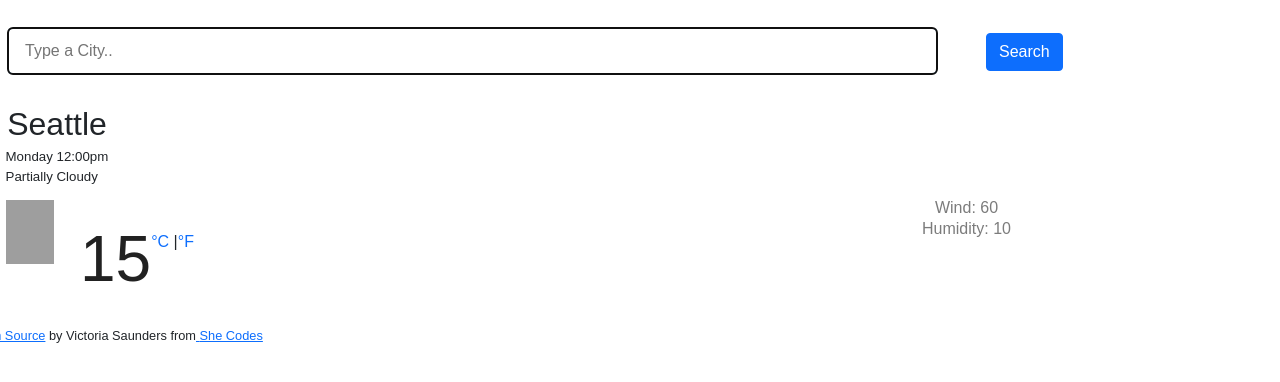
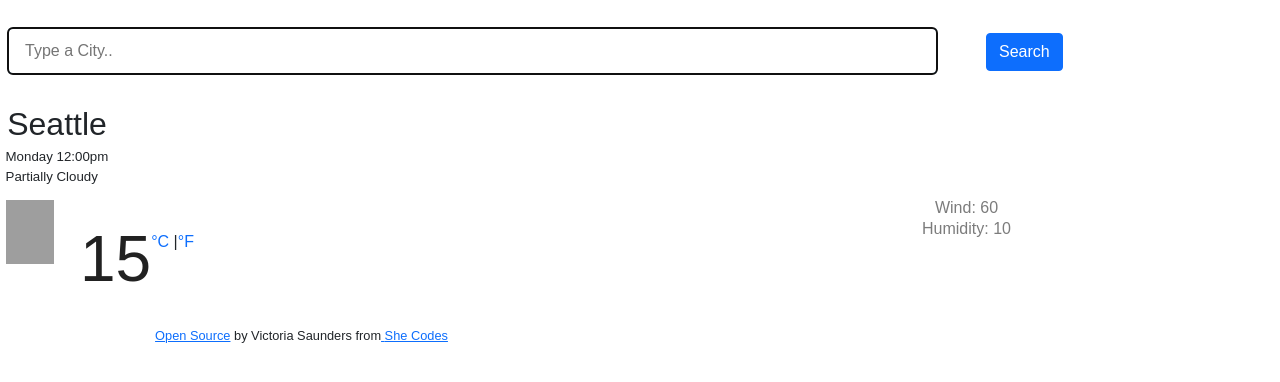
Before and after one commit to BestLifeEver/codesandbox-export, a React app: page / in a window 1280 px wide. Shown: the top 382 px of the page. Built offline with nearby package versions, Linux system fonts and the light colour scheme; grey boxes are pictures that could not be loaded.

Commit message:
Update Weather.css

```diff
--- a/src/Weather.css
+++ b/src/Weather.css
@@ -28,7 +28,9 @@ h4 {
   padding-left: -2em;
 }
 h5 {font-size: 80%;
-margin-top: 40px;}
+margin-top: 40px;
+text-align: center;
+}
 ul {
   padding-left: -1em;
   margin: 0 0 10px;
```
